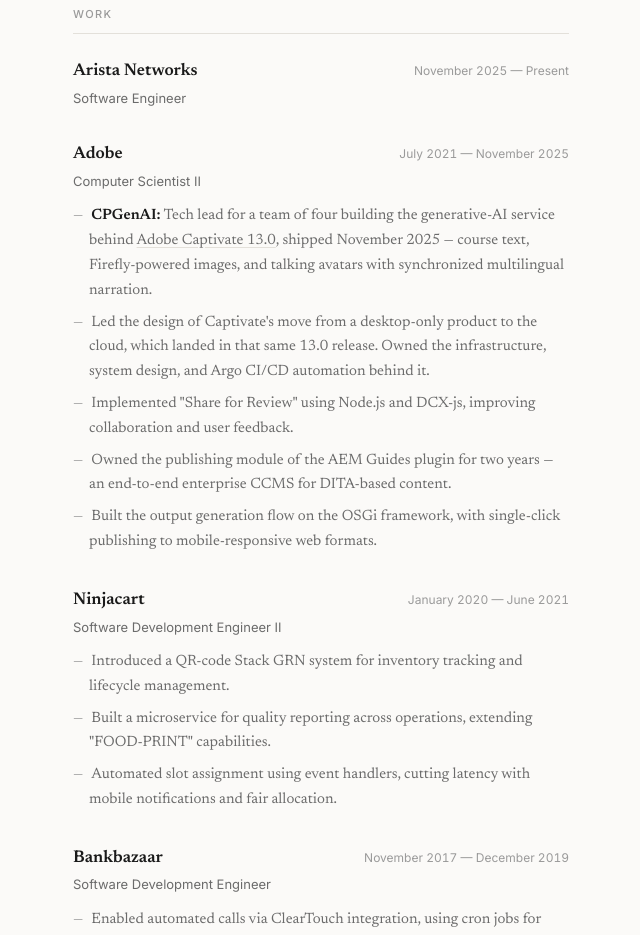
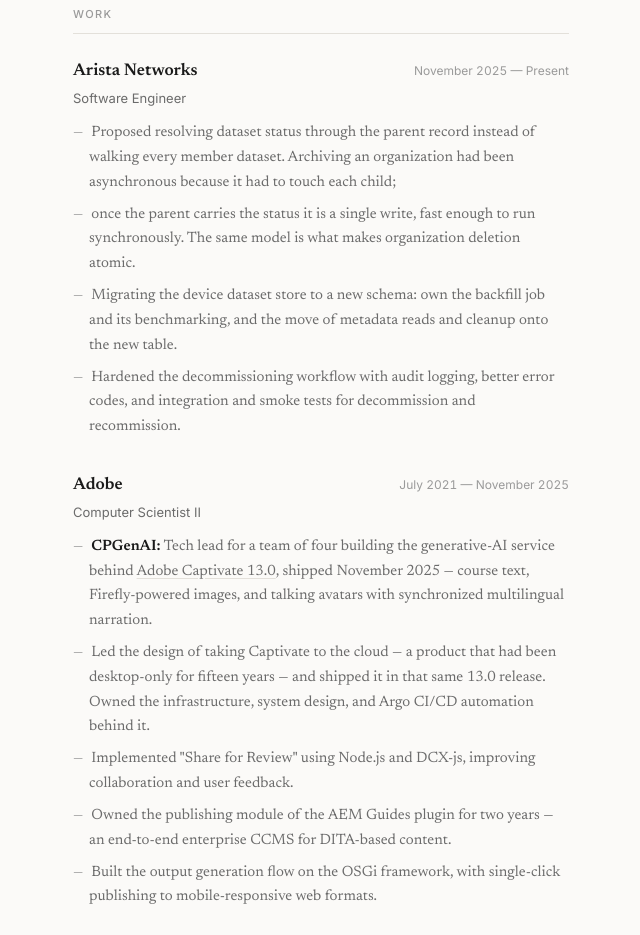
Before and after one commit to niteshbhargv/niteshbhargv.github.io, a React (Vite) app: page / in a window 1280 px wide. Shown: the part 840-1775 px from the top of the page, without its empty margins (319-959 px from the left). Built offline with nearby package versions, Linux system fonts and the light colour scheme.

Commit message:
refactoring

```diff
--- a/src/components/Experience.tsx
+++ b/src/components/Experience.tsx
@@ -17,7 +17,12 @@
     company: 'Arista Networks',
     role: 'Software Engineer',
     duration: 'November 2025 — Present',
-    achievements: [],
+    achievements: [
+      'Proposed resolving dataset status through the parent record instead of walking every member dataset. Archiving an organization had been asynchronous because it had to touch each child;',
+      'once the parent carries the status it is a single write, fast enough to run synchronously. The same model is what makes organization deletion atomic.',
+      'Migrating the device dataset store to a new schema: own the backfill job and its benchmarking, and the move of metadata reads and cleanup onto the new table.',
+      'Hardened the decommissioning workflow with audit logging, better error codes, and integration and smoke tests for decommission and recommission.',
+    ],
   },
   {
     company: 'Adobe',
@@ -34,9 +39,9 @@
         synchronized multilingual narration.
       </>,
       <>
-        Led the design of Captivate's move from a desktop-only product to the cloud, which landed in
-        that same 13.0 release. Owned the infrastructure, system design, and Argo CI/CD automation
-        behind it.
+        Led the design of taking Captivate to the cloud — a product that had been desktop-only for
+        fifteen years — and shipped it in that same 13.0 release. Owned the infrastructure, system
+        design, and Argo CI/CD automation behind it.
       </>,
       'Implemented "Share for Review" using Node.js and DCX-js, improving collaboration and user feedback.',
       'Owned the publishing module of the AEM Guides plugin for two years — an end-to-end enterprise CCMS for DITA-based content.',
```
